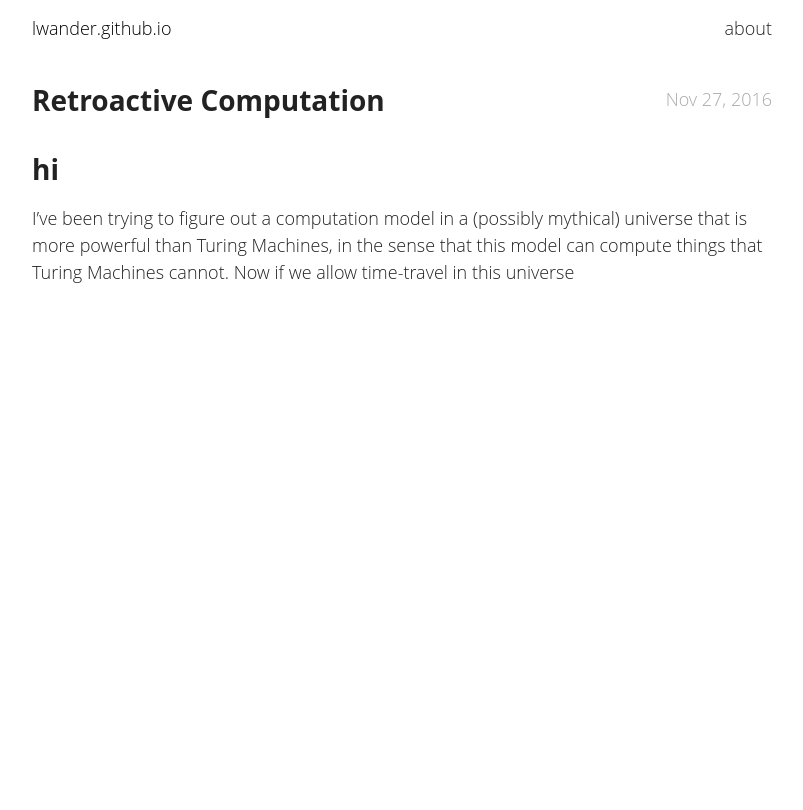
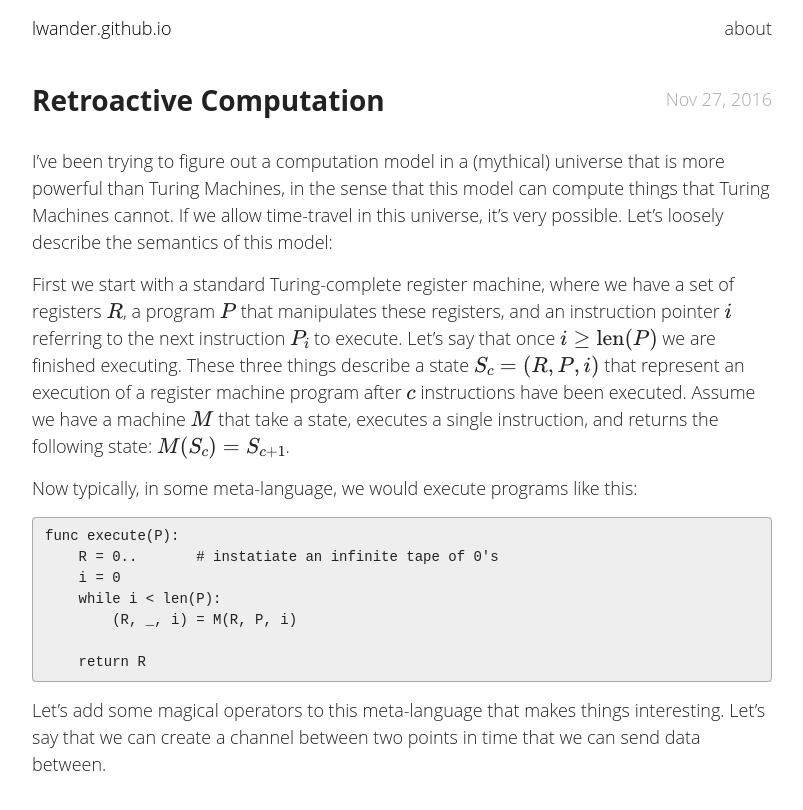
Before and after one commit to lwander/lwander.github.io, a Jekyll site: the page built from _posts/2016-11-27-retroactive-computation.markdown, in a window 1280 px wide. Shown: the top 810 px of the page, without its empty margins (238-1041 px from the left). Built offline with Jekyll 4.4.1, drawn with Linux system fonts in a browser that asks for light colours; formulas are drawn with MathJax 3.

Commit message:
Started post work

````diff
--- a/_posts/2016-11-27-retroactive-computation.markdown
+++ b/_posts/2016-11-27-retroactive-computation.markdown
@@ -5,9 +5,34 @@ date: 2016-11-27 08:49:00 -0400
 categories: cs
 ---
 
-# hi
+I've been trying to figure out a computation model in a (mythical)
+universe that is more powerful than Turing Machines, in the sense that this
+model can compute things that Turing Machines cannot. If we allow
+time-travel in this universe, it's very possible. Let's loosely describe the
+semantics of this model:
 
-I've been trying to figure out a computation model in a (possibly mythical)
-universe that is more powerful than Turing Machines, in the sense that this
-model can compute things that Turing Machines cannot. Now if we allow
-time-travel in this universe
+First we start with a standard Turing-complete register machine, where we have a set of
+registers \\(R\\), a program \\(P\\) that manipulates these registers,
+and an instruction pointer \\(i\\) referring to the next instruction
+\\(P_i\\) to execute. Let's say that once \\(i \geq \mathrm{len}(P)\\) we are finished executing.
+These three things describe a state \\(S_c = (R, P, i)\\)
+that represent an execution of a register machine program after \\(c\\)
+instructions have been executed. Assume we have a machine \\(M\\) that take a
+state, executes a single instruction, and returns the following state:
+\\(M(S_c) = S_{c+1}\\).
+
+Now typically, in some meta-language, we would execute programs like this:
+
+```
+func execute(P):
+    R = 0..       # instatiate an infinite tape of 0's
+    i = 0
+    while i < len(P):
+        (R, _, i) = M(R, P, i)
+
+    return R
+```
+
+Let's add some magical operators to this meta-language that makes things
+interesting. Let's say that we can create a channel between two points in time
+that we can send data between.
````
